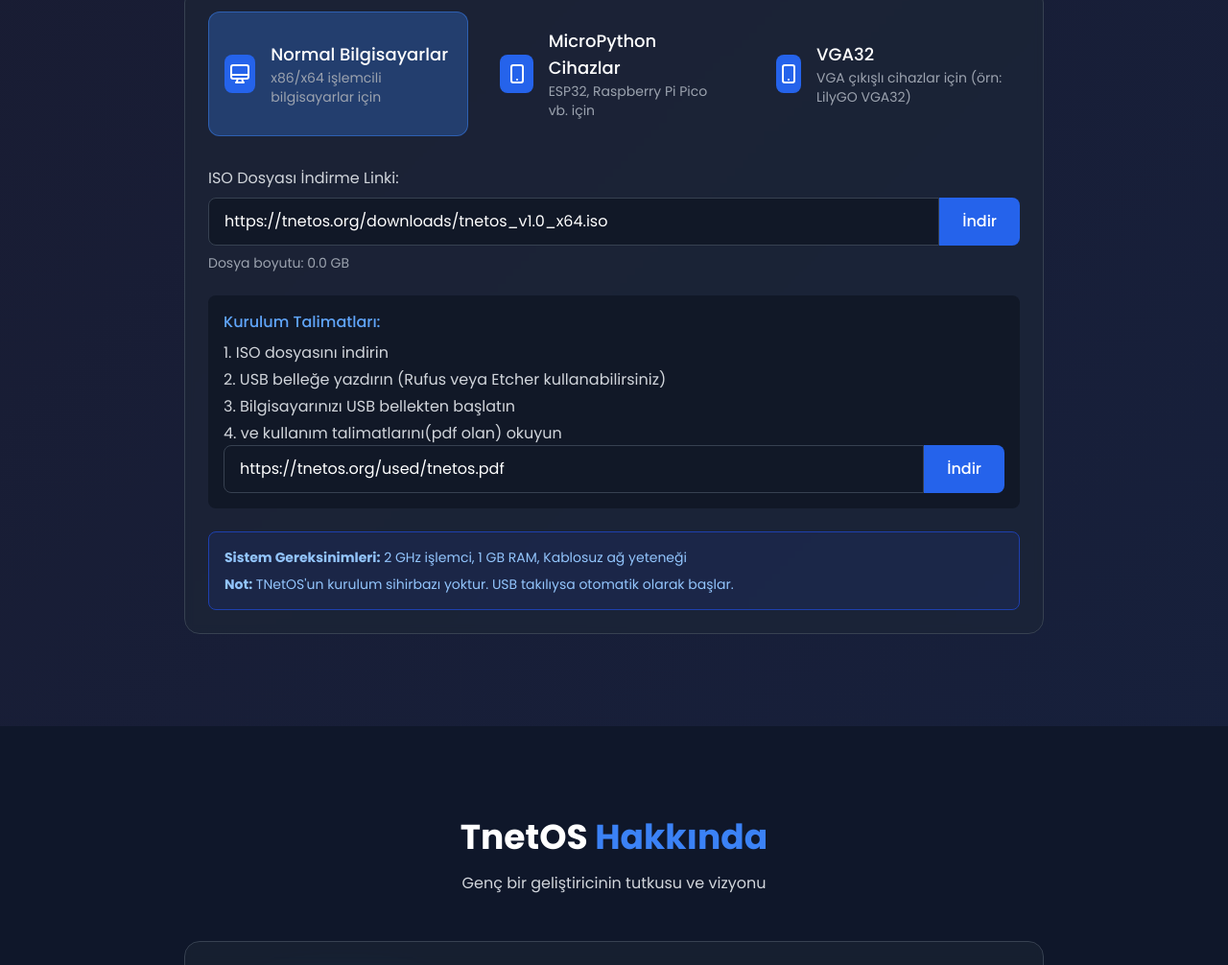
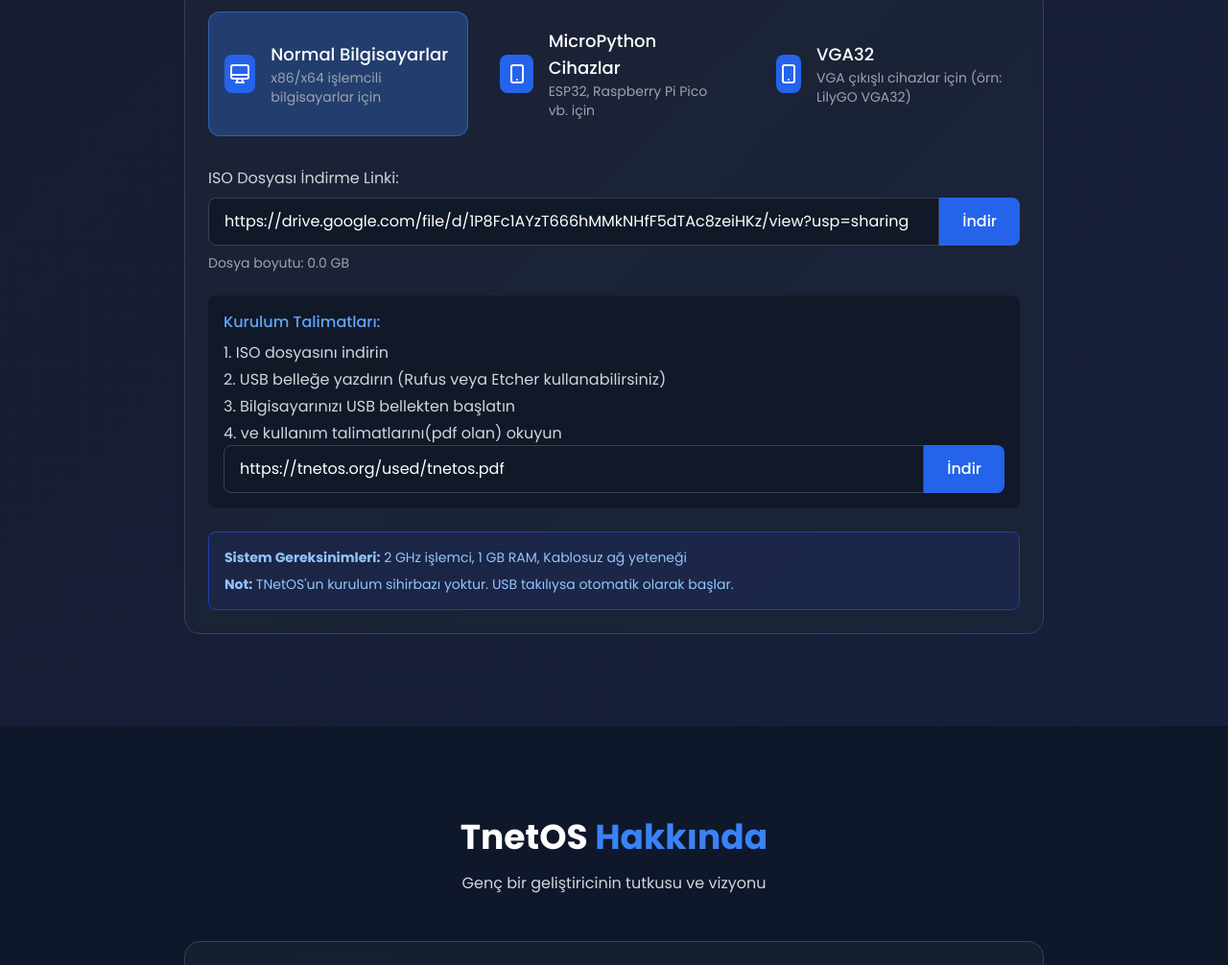
Before and after one commit to githur1234/NetOs, a plain HTML site: page index.html in a window 1280 px wide. Shown: the part 1393-2399 px from the top of the page at 96% size. Drawn offline with nearby package versions, Linux system fonts and the light colour scheme.

Commit message:
index.html

```diff
--- a/index.html
+++ b/index.html
@@ -1316,7 +1316,7 @@
                         <div class="mb-6">
                             <label class="block text-gray-300 mb-2">ISO Dosyası İndirme Linki:</label>
                             <div class="flex">
-                                <input type="text" value="https://tnetos.org/downloads/tnetos_v1.0_x64.iso"
+                                <input type="text" value="https://drive.google.com/file/d/1P8Fc1AYzT666hMMkNHfF5dTAc8zeiHKz/view?usp=sharing"
                                     class="flex-1 bg-gray-900 border border-gray-700 rounded-l-lg py-3 px-4 text-white"
                                     readonly>
                                 <button onclick="window.open('https://tnetos.org/downloads/tnetos_v1.0_x64.iso')"
```
